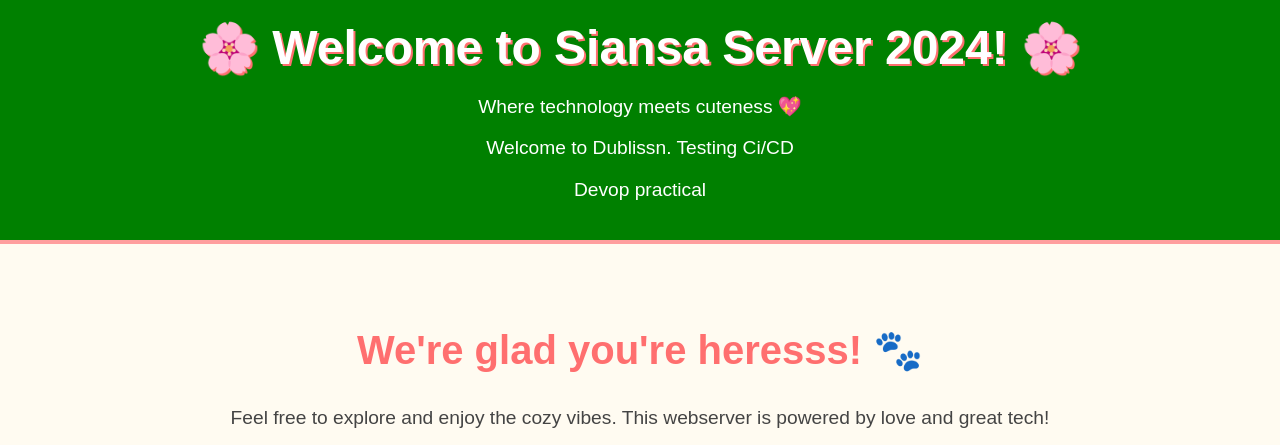
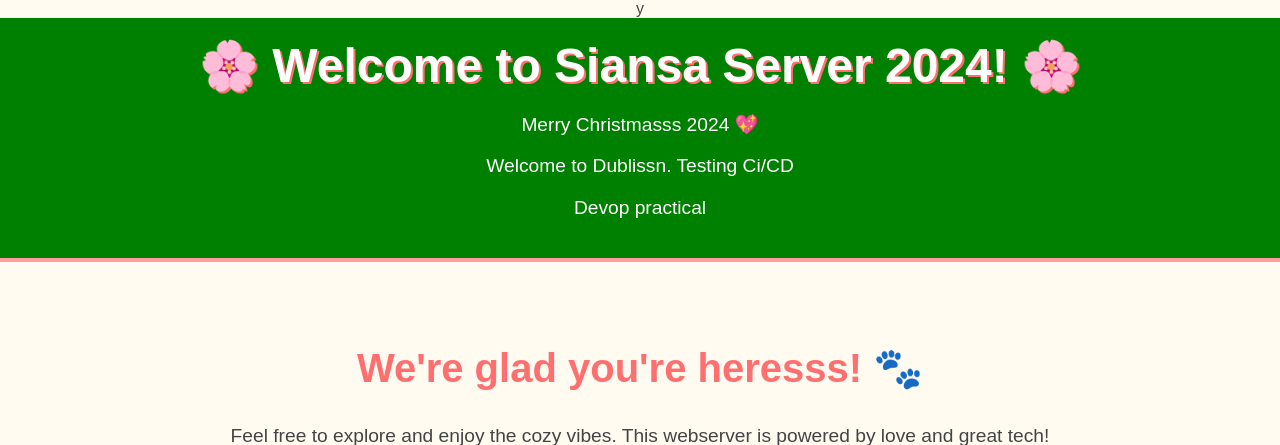
Before and after one commit to soniamohan24/siansiansaWebServer, a Flask app: page / in a window 1280 px wide. Shown: the top 445 px of the page. Run offline with Flask 3, Linux system fonts and the light colour scheme.

Commit message:
msg changed xms

```diff
--- a/templates/index.html
+++ b/templates/index.html
@@ -1,4 +1,4 @@
-<!DOCTYPE html>
+y <!DOCTYPE html>
 <html lang="en">
 <head>
   <meta charset="UTF-8">
@@ -64,7 +64,7 @@
 <body>
   <header>
     <h1>🌸 Welcome to Siansa Server 2024! 🌸</h1>
-    <p>Where technology meets cuteness 💖</p>
+    <p>Merry Christmasss 2024 💖</p>
     <p>Welcome to Dublissn. Testing Ci/CD </p>
      <p>Devop practical </p>
   </header>
```
